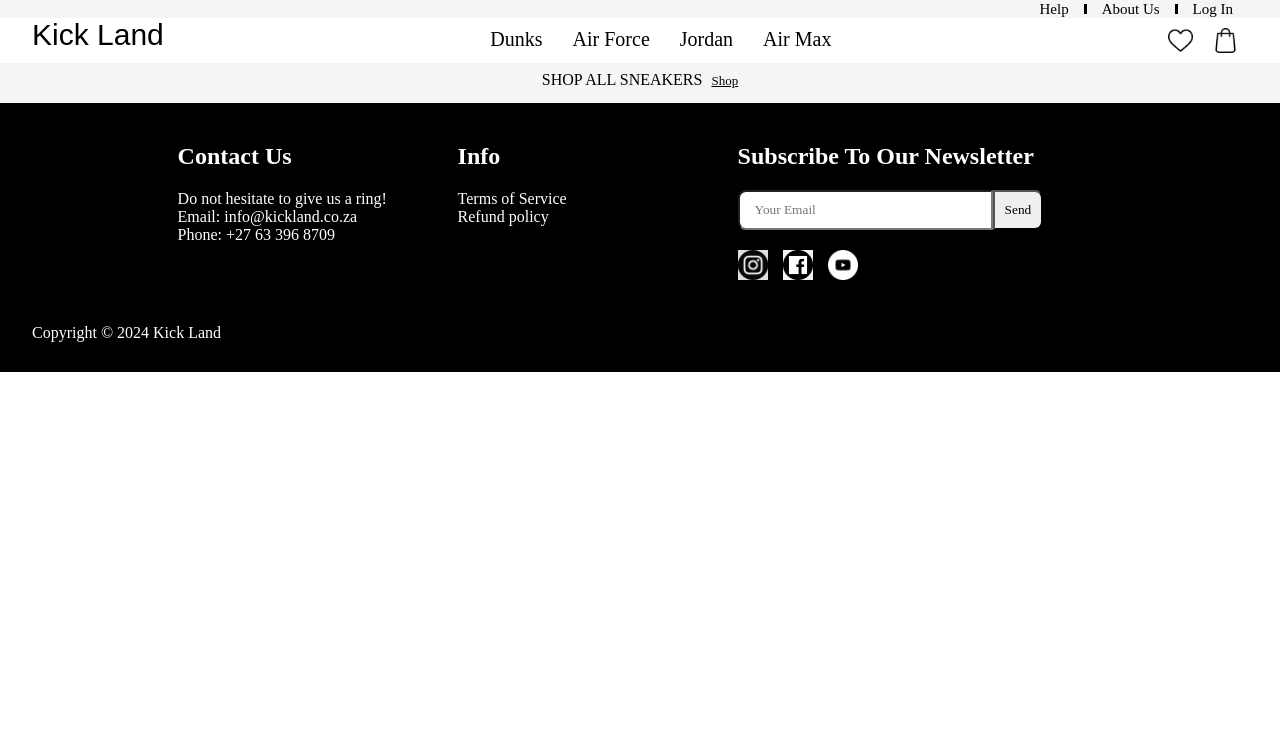
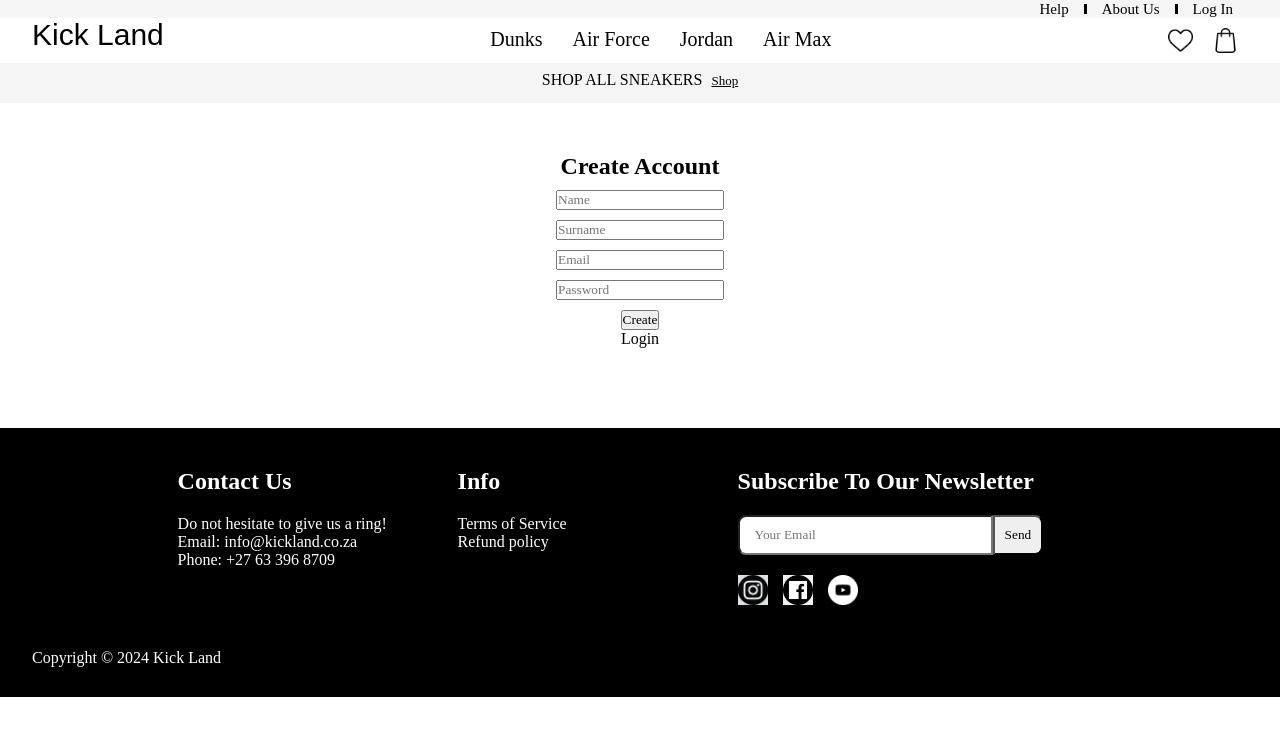
Before and after one commit to NelaniMaluka/kick-land, a React (Create React App) app: page /Create-Account in a window 1280 px wide. Shown: the top 736 px of the page. Built offline with nearby package versions, Linux system fonts and the light colour scheme.

Commit message:
created NewAccount and ForgotPassword views

```diff
--- a/src/App.js
+++ b/src/App.js
@@ -12,6 +12,8 @@
 import AboutUs from "./Components/Info/About-Us";
 import TermsOfService from "./Components/Info/TermsOfService";
 import RefundPolicy from "./Components/Info/RefundPolicy";
+import CreateAccount from "./Components/LoginLogout/CreateAccount";
+import ForgotPassword from "./Components/LoginLogout/ForgotPassword";
 
 function AuthenticatedRoute({ children }) {
   const authContext = useAuth();
@@ -30,6 +32,8 @@
           <Routes>
             <Route path="/" element={<HomePage />} />
             <Route path="/Login" element={<LoginForm />} />
+            <Route path="/Create-Account" element={<CreateAccount />} />
+            <Route path="/Forgot-Password" element={<ForgotPassword />} />
             <Route path="/Shop/:item" element={<Shop />} />
             <Route path="/Info/About-Us" element={<AboutUs />} />
             <Route path="/Info/Terms-of-Service" element={<TermsOfService />} />
--- /dev/null
+++ b/src/Components/LoginLogout/CreateAccount.js
@@ -0,0 +1,107 @@
+import { useState } from "react";
+import { useNavigate } from "react-router-dom";
+import { useAuth } from "../../Security/AuthContext";
+import { Link } from "react-router-dom";
+
+import "./LogInForm.css";
+
+function CreateAccount() {
+  const [username, setUsername] = useState("");
+  const [password, setPassword] = useState("");
+  const [email, setEmail] = useState("");
+  const [surname, setSurname] = useState("");
+  const [ShowErrormessage, setShowErrormessage] = useState(false);
+
+  const navigate = useNavigate();
+  const authContext = useAuth();
+
+  function handleUsernameChange(event) {
+    setUsername(event.target.value);
+  }
+
+  function handlePasswordChange(event) {
+    setPassword(event.target.value);
+  }
+  function handleEmailChange(event) {
+    setEmail(event.target.value);
+  }
+
+  function handleSurnameChange(event) {
+    setSurname(event.target.value);
+  }
+
+  function handleSubmit() {
+    if (authContext.CreateAccount(username, password, email, surname)) {
+      console.log(username);
+      console.log(password);
+      navigate("/");
+    } else {
+      console.log(username);
+      console.log(password);
+      setShowErrormessage(true);
+    }
+  }
+
+  return (
+    <form className="login-form container2">
+      <div className="form-container">
+        <div>
+          <h2> Create Account </h2>
+        </div>
+        {ShowErrormessage && (
+          <div className="error">
+            <p>Email and Password Can't be Blank</p>
+          </div>
+        )}
+        <div className="field">
+          <input
+            placeholder="Name"
+            type="text"
+            name="username"
+            value={username}
+            onChange={handleUsernameChange}
+          />
+        </div>
+        <div className="field">
+          <input
+            placeholder="Surname"
+            type="text"
+            name="surname"
+            value={surname}
+            onChange={handleSurnameChange}
+          />
+        </div>
+        <div className="field">
+          <input
+            placeholder="Email"
+            type="text"
+            name="email"
+            value={email}
+            onChange={handleEmailChange}
+          />
+        </div>
+        <div className="field">
+          <input
+            placeholder="Password"
+            type="text"
+            name="password"
+            value={password}
+            onChange={handlePasswordChange}
+          />
+        </div>
+        <div>
+          <button type="button" name="login" onClick={handleSubmit}>
+            Create
+          </button>
+        </div>
+        <ul>
+          <li>
+            <Link to="/Login">Login</Link>
+          </li>
+        </ul>
+      </div>
+    </form>
+  );
+}
+
+export default CreateAccount;
--- /dev/null
+++ b/src/Components/LoginLogout/ForgotPassword.js
@@ -0,0 +1,57 @@
+import { useState } from "react";
+import { useNavigate } from "react-router-dom";
+import { useAuth } from "../../Security/AuthContext";
+import { Link } from "react-router-dom";
+
+import "./LogInForm.css";
+
+function ForgotPassword() {
+  const [email, setEmail] = useState(null);
+  const [ShowErrormessage, setShowErrormessage] = useState(false);
+
+  const navigate = useNavigate();
+  const authContext = useAuth();
+
+  function handleEmailChange(event) {
+    setEmail(event.target.value);
+  }
+
+  function handleSubmit() {}
+
+  return (
+    <form className="login-form container2">
+      <div className="form-container">
+        <div>
+          <h2> Reset Password </h2>
+        </div>
+        {ShowErrormessage && (
+          <div className="error">Email field can't be empty</div>
+        )}
+        <div>We will send you an email to reset your password.</div>
+        <div className="field">
+          <input
+            placeholder="Email"
+            type="email"
+            name="email"
+            value={email}
+            onChange={handleEmailChange}
+          />
+        </div>
+        <div>
+          <button type="button" name="login" onClick={handleSubmit}>
+            LogIn
+          </button>
+        </div>
+        <ul>
+          <li>
+            <Link to="/Login">Login</Link>
+          </li>
+          <li>
+            <Link to="/Create-Account">Create an Account</Link>
+          </li>
+        </ul>
+      </div>
+    </form>
+  );
+}
+export default ForgotPassword;
```
